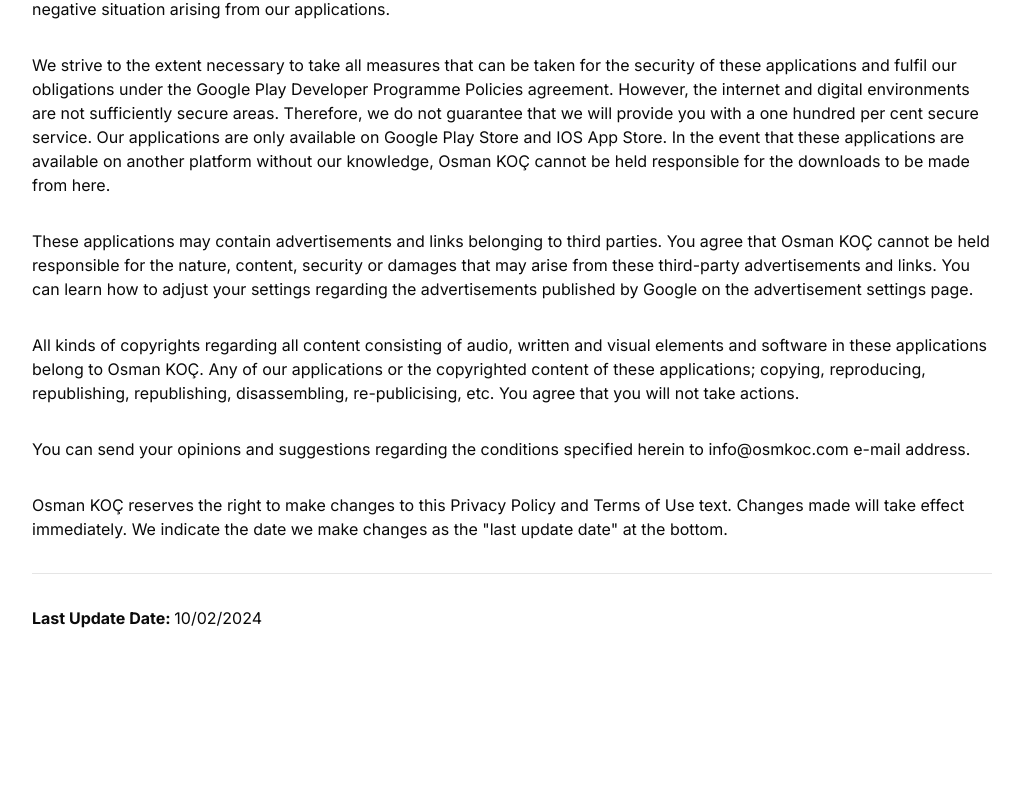
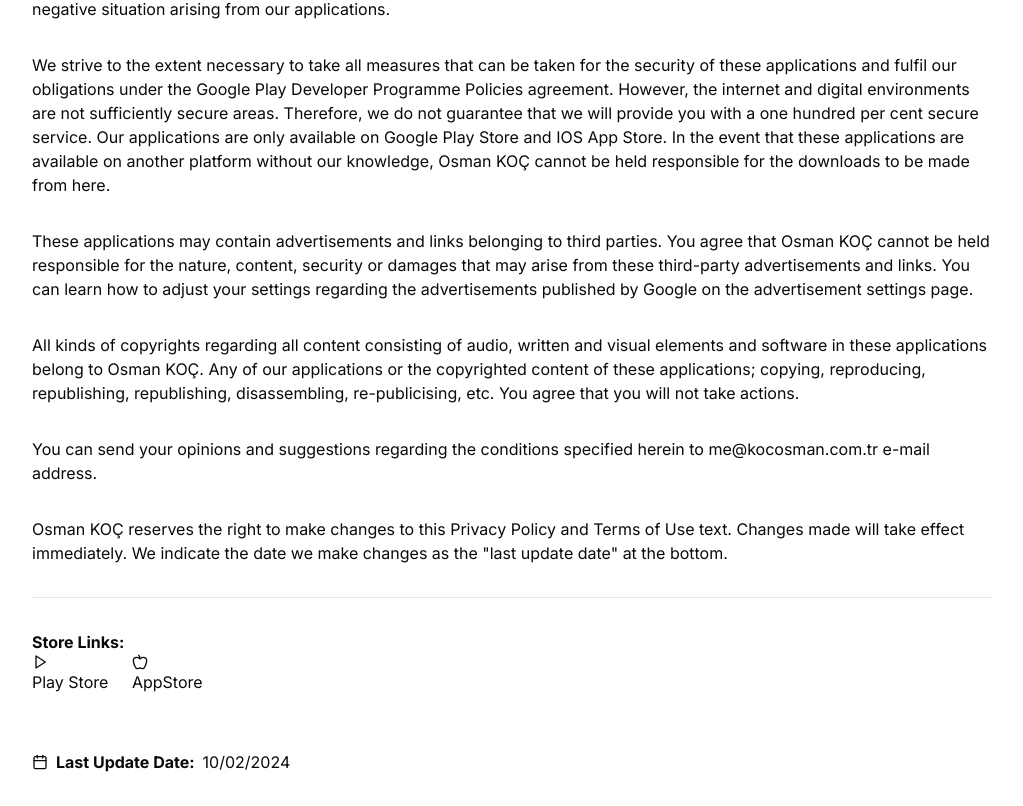
Before and after one commit to zekiankun/zeki, a Next.js app: page /docs/app-policy in a window 1280 px wide. Shown: the part 816-1622 px from the top of the page, without its empty margins (256-1279 px from the left). Before the commit the page ends 1478 px from the top, so only its background shows below. Built offline with nearby package versions, Linux system fonts and the light colour scheme.

Commit message:
feat: update sharedMetadata and usings

```diff
--- a/app/docs/app-policy/en.tsx
+++ b/app/docs/app-policy/en.tsx
@@ -1,9 +1,15 @@
+import { sharedMetadata } from '@/lib/shared-metadata';
+import {
+    PlayIcon,
+    AppleIcon,
+    CalendarIcon
+} from "lucide-react";
+
 export default function AppPolicyPage_English() {
     return (
         <div className="space-y-8">
             <h1 className="text-3xl font-bold">Privacy Policy and Terms of Use</h1>
-            <hr></hr>
-
+            <hr />
             <p>
                 The privacy policy and terms of use stated herein apply to all mobile applications of Osman KOÇ published on Google Play Store and IOS App Store. By installing these applications on your mobile device, you are deemed to have accepted the privacy policy and terms of use contained in this text. If you do not accept these terms, do not install these applications on your mobile device.
             </p>
@@ -42,16 +48,36 @@
                 All kinds of copyrights regarding all content consisting of audio, written and visual elements and software in these applications belong to Osman KOÇ. Any of our applications or the copyrighted content of these applications; copying, reproducing, republishing, republishing, disassembling, re-publicising, etc. You agree that you will not take actions.
             </p>
             <p>
-                You can send your opinions and suggestions regarding the conditions specified herein to info@osmkoc.com e-mail address.
+                You can send your opinions and suggestions regarding the conditions specified herein to {sharedMetadata.email} e-mail address.
             </p>
             <p>
                 Osman KOÇ reserves the right to make changes to this Privacy Policy and Terms of Use text. Changes made will take effect immediately. We indicate the date we make changes as the "last update date" at the bottom.
             </p>
-            <hr>
-            </hr>
             <p>
-                <b>Last Update Date: </b> 10/02/2024
             </p>
+            <hr />
+
+            <div className='row md-12'>
+                <div><b>Store Links: </b></div>
+                <div style={{ display: "flex", alignItems: "center", gap: "8px" }}>
+                    <a href={sharedMetadata.urls.playStore} target='_blank'>
+                        <PlayIcon size={16} /> Play Store
+                    </a>
+                    <b>&nbsp;&nbsp;</b>
+                    <a href={sharedMetadata.urls.appStore} target='_blank'>
+                        <AppleIcon size={16} /> AppStore
+                    </a>
+                </div>
+            </div>
+            <br />
+            <div className='row md-12'>
+                <div style={{ display: "flex", alignItems: "center", gap: "8px" }}>
+                    <CalendarIcon size={16} />
+                    <b>Last Update Date:</b>
+                    <span>10/02/2024</span>
+                </div>
+            </div>
+
         </div>
     );
 }
--- a/app/docs/app-policy/tr.tsx
+++ b/app/docs/app-policy/tr.tsx
@@ -1,9 +1,15 @@
+import { sharedMetadata } from '@/lib/shared-metadata';
+import {
+    PlayIcon,
+    AppleIcon,
+    CalendarIcon
+} from "lucide-react";
+
 export default function AppPolicyPage_Turkish() {
     return (
         <div className="space-y-8">
             <h1 className="text-3xl font-bold">Gizlilik Politikası ve Kullanım Koşulları</h1>
-          <hr></hr>
-
+            <hr />
             <p>
                 Burada belirtilen gizlilik politikası ve kullanım koşulları; Osman KOÇ'un Google Play Store ve IOS App Store'da yayınlanan bütün mobil uygulamaları için geçerlidir. Bu uygulamaları mobil cihazınıza yükleyerek, bu metinde yer alan gizlilik politikasını ve kullanım koşullarını kabul etmiş sayılırsınız. Bu koşulları kabul etmiyorsanız bu uygulamaları mobil cihazınıza yüklemeyiniz.
             </p>
@@ -42,16 +48,32 @@
                 Bu uygulamalarda yer alan sesli, yazılı ve görsel öğelerden ve yazılımlardan oluşan bütün içeriğe ilişkin her türlü telif hakkı Osman KOÇ’a aittir. Herhangi bir uygulamamızı veya bu uygulamaların telif haklarıyla korunan içeriğini; kopyalama, çoğaltma, yeniden yayımlama, parçalarına ayırma, tekrar kamuya sunma vb. eylemlerde bulunmayacağınızı kabul etmektesiniz.
             </p>
             <p>
-          Burada belirtilen koşullarla ilgili görüş ve önerilerinizi, info@osmkoc.com mail adresinden iletebilirsiniz.
+                Burada belirtilen koşullarla ilgili görüş ve önerilerinizi, {sharedMetadata.email} mail adresinden iletebilirsiniz.
             </p>
             <p>
                 Bu Gizlilik Politikası ve Kullanım Koşulları metninde değişiklik yapma hakkı Osman KOÇ'ta saklıdır. Yapılan değişiklikler anında yürürlüğe girecektir. Değişiklik yaptığımız tarihi, "son güncelleme tarihi" olarak en alt kısımda belirtiriz.
             </p>
-          <hr>
-          </hr>
-          <p>
-              <b>Son Güncelleme Tarihi: </b> 10/02/2024
-          </p>
+            <hr />
+            <div className='row md-12'>
+                <div><b>Mağaza Linkleri: </b></div>
+                <div style={{ display: "flex", alignItems: "center", gap: "8px" }}>
+                    <a href={sharedMetadata.urls.playStore} target='_blank'>
+                        <PlayIcon size={16} /> Play Store
+                    </a>
+                    <b>&nbsp;&nbsp;</b>
+                    <a href={sharedMetadata.urls.appStore} target='_blank'>
+                        <AppleIcon size={16} /> AppStore
+                    </a>
+                </div>
+            </div>
+            <br />
+            <div className='row md-12'>
+                <div style={{ display: "flex", alignItems: "center", gap: "8px" }}>
+                    <CalendarIcon size={16} />
+                    <b>Son Günceleme Tarihi:</b>
+                    <span>10/02/2024</span>
+                </div>
+            </div>
         </div>
     );
 }
--- a/app/layout.tsx
+++ b/app/layout.tsx
@@ -43,8 +43,8 @@
   },
   twitter: {
     card: 'summary_large_image',
-    site: '@osmkoc',
-    creator: '@osmkoc',
+    site: `@${sharedMetadata.social.x}`,
+    creator: `@${sharedMetadata.social.x}`,
   },
   other: {
     pinterest: 'nopin'
--- a/components/sidebar.tsx
+++ b/components/sidebar.tsx
@@ -20,6 +20,7 @@
   type LucideIcon,
 } from "lucide-react";
 import { useState } from "react";
+import { sharedMetadata } from "@/lib/shared-metadata";
 
 type SocialLink = {
   href: string;
@@ -40,25 +41,25 @@
 
 const socialLinks: SocialLink[] = [
   {
-    href: "https://github.com/osman-koc",
+    href: `https://github.com/${sharedMetadata.social.github}`,
     icon: Github,
     label: "GitHub",
     className: "h-5 w-5"
   },
   {
-    href: "https://twitter.com/osmkoc",
+    href: `https://x.com/${sharedMetadata.social.x}`,
     icon: Twitter,
-    label: "Twitter",
+    label: "Twitter (X)",
     className: "h-5 w-5"
   },
   {
-    href: "https://linkedin.com/in/osman-koc",
+    href: `https://linkedin.com/in/${sharedMetadata.social.linkedin}`,
     icon: Linkedin,
     label: "LinkedIn",
     className: "h-5 w-5"
   },
   {
-    href: "https://osman-koc.medium.com",
+    href: `https://medium.com/@${sharedMetadata.social.medium}`,
     icon: () => (
       <svg
         viewBox="0 0 24 24"
@@ -76,7 +77,6 @@
 export function Sidebar() {
   const pathname = usePathname();
   const [isOpen, setIsOpen] = useState(false);
-  const gravatarUrl = "https://gravatar.com/avatar/8cdcd03a8317d08a507265de2fef0c73?s=96&d=mp";
 
   return (
     <>
@@ -101,7 +101,7 @@
             <Link href="/" className="block" onClick={() => setIsOpen(false)}>
               <div className="space-y-3">
                 <Image
-                  src={gravatarUrl}
+                  src={sharedMetadata.urls.gravatarImg}
                   alt="Osman Koç"
                   width={48}
                   height={48}
--- a/lib/shared-metadata.ts
+++ b/lib/shared-metadata.ts
@@ -1,20 +1,38 @@
 const _title = 'Osman KOÇ - Software Engineer | Portfolio & Blog';
 const _description = 'I develop web-based applications professionally. I also develop mobile applications and open source software for hobby purposes. You can review what is published on GitHub, Google Play Store and AppStore.';
 const _keywords = ['Osman KOÇ', 'Osman Koc', 'osmankoc', 'osmkoc', 'kocosman', 'koc osman', 'dev', 'developer', 'kocosm', 'blog', 'medium'];
-const _url = 'https://osmankoc.dev';
+const _email = 'me@kocosman.com.tr';
+const _ogImgPath = '/og-image.png';
+
+const _socialAccounts = {
+  x: 'osmkoc',
+  medium: 'osman-koc',
+  linkedin: 'osman-koc',
+  github: 'osman-koc'
+};
+
+const _urls = {
+  website: 'https://osmankoc.dev',
+  playStore: 'https://play.google.com/store/apps/dev?id=5499115100085978154',
+  appStore: 'https://apps.apple.com/us/developer/osman-koc/id1729993108',
+  gravatarImg: 'https://gravatar.com/avatar/8cdcd03a8317d08a507265de2fef0c73?s=96&d=mp',
+};
 
 export const sharedMetadata = {
   title: _title,
   description: _description,
   keywords: _keywords,
+  email: _email,
+  urls: _urls,
+  social: _socialAccounts,
   openGraph: {
     title: _title,
     description: _description,
-      url: _url,
+    url: _urls.website,
     siteName: _title,
     images: [
       {
-          url: '/og-image.png',
+        url: _ogImgPath,
         width: 1200,
         height: 630,
         alt: _title,
@@ -28,6 +46,6 @@
     card: 'summary_large_image',
     title: _title,
     description: _description,
-      images: ['/og-image.png'],
+    images: [_ogImgPath],
   },
 };
```
Also changed, not shown: 1 other file (tests, documents, lock files or other folders). Lines whose indentation alone changed are shown as unchanged.
